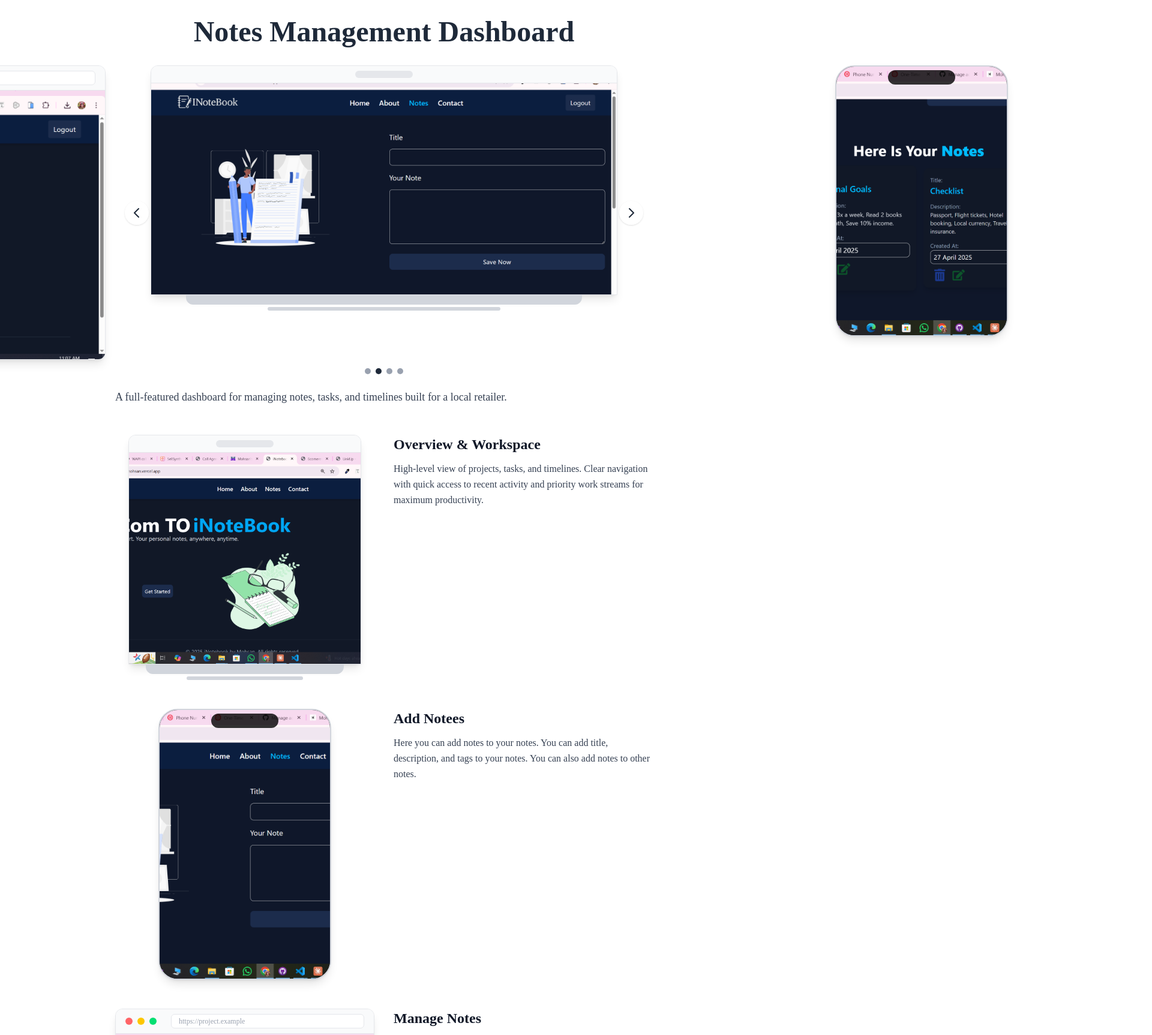
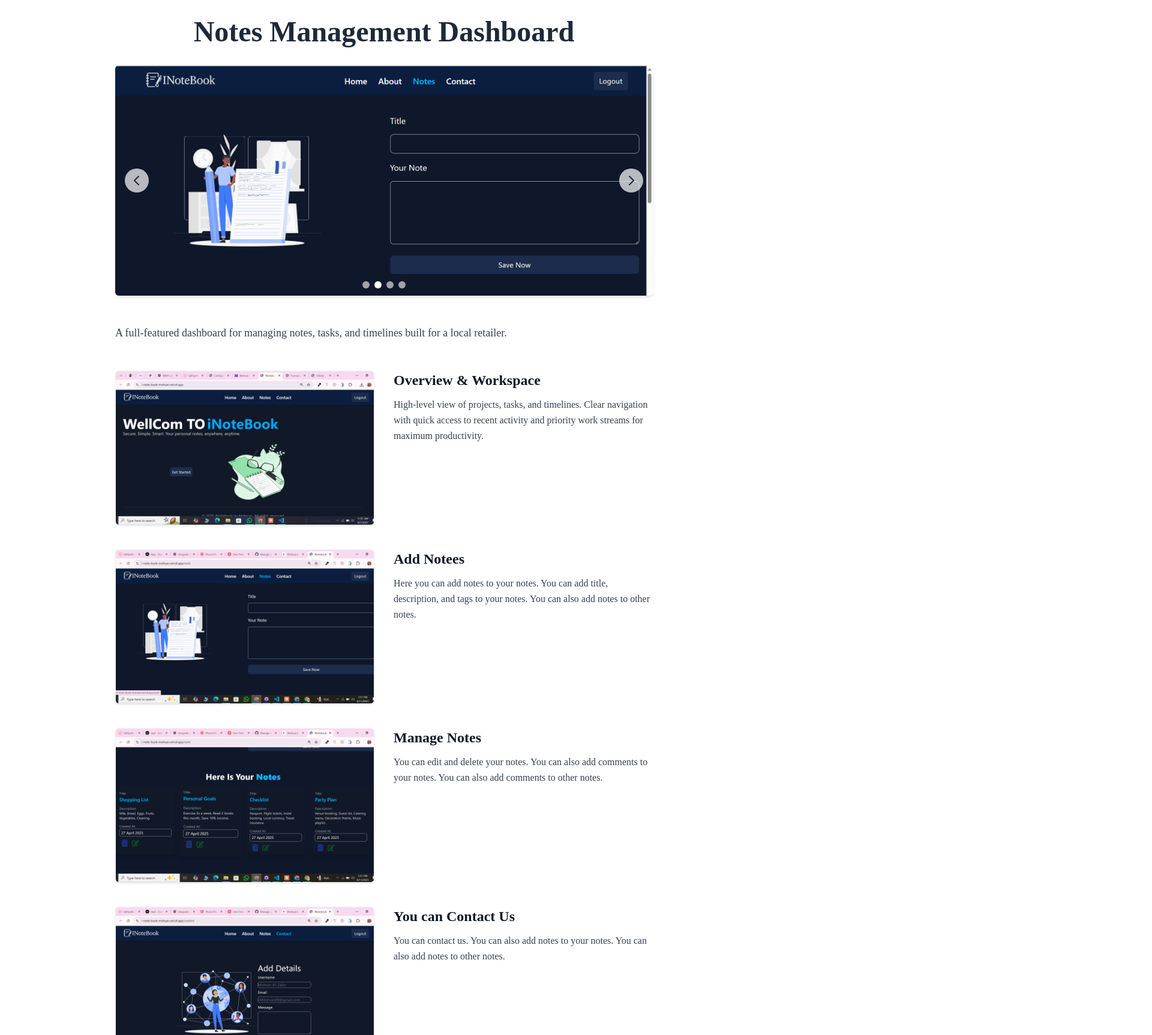
Before and after one commit to Ch-Mohsan/myProfile, a React (Vite) app in the folder frontend/: page /projects/Notes-management-dashboard in a window 1280 px wide. Shown: the part 100-1826 px from the top of the page at 60% size, 1920 px wide, since content can reach past the window. Built offline with nearby package versions, Linux system fonts and the light colour scheme; a web font is replaced by a local one.

Commit message:
Revert "feat(details): mockup-styled project details (browser/laptop/phone fr…"

```diff
--- a/frontend/src/components/MockupFrame.jsx
+++ /dev/null
@@ -1,53 +0,0 @@
-import React from 'react';
-
-function BrowserMockup({ src, alt }) {
-  return (
-    <div className="rounded-xl border border-gray-200 shadow-lg bg-white overflow-hidden">
-      <div className="flex items-center gap-2 px-4 py-2 border-b border-gray-200 bg-gray-50">
-        <span className="w-3 h-3 rounded-full bg-red-400" />
-        <span className="w-3 h-3 rounded-full bg-yellow-400" />
-        <span className="w-3 h-3 rounded-full bg-green-400" />
-        <div className="ml-4 flex-1 h-6 rounded-md bg-white border border-gray-200 text-xs text-gray-400 flex items-center px-3">
-          https://project.example
-        </div>
-      </div>
-      <div className="bg-gray-100">
-        <img src={src} alt={alt} className="w-full h-72 sm:h-80 md:h-[28rem] object-cover" />
-      </div>
-    </div>
-  );
-}
-
-function LaptopMockup({ src, alt }) {
-  return (
-    <div className="relative mx-auto w-full md:w-[90%]">
-      <div className="rounded-t-xl border border-gray-200 shadow-lg bg-white overflow-hidden">
-        <div className="flex items-center gap-2 px-4 py-2 border-b border-gray-200 bg-gray-50">
-          <div className="mx-auto h-3 w-24 rounded-full bg-gray-200" />
-        </div>
-        <div className="bg-gray-100">
-          <img src={src} alt={alt} className="w-full h-64 sm:h-72 md:h-[22rem] object-cover" />
-        </div>
-      </div>
-      <div className="mx-auto h-4 w-[85%] rounded-b-xl bg-gray-300" />
-      <div className="mx-auto mt-1 h-1.5 w-[50%] rounded-full bg-gray-300" />
-    </div>
-  );
-}
-
-function PhoneMockup({ src, alt }) {
-  return (
-    <div className="relative mx-auto w-64 sm:w-72">
-      <div className="rounded-[2rem] border-2 border-gray-300 shadow-lg bg-black overflow-hidden">
-        <div className="absolute top-2 left-1/2 -translate-x-1/2 h-6 w-28 rounded-full bg-black/80 z-10" />
-        <img src={src} alt={alt} className="w-full h-[28rem] object-cover" />
-      </div>
-    </div>
-  );
-}
-
-export default function MockupFrame({ variant = 'browser', src, alt }) {
-  if (variant === 'laptop') return <LaptopMockup src={src} alt={alt} />;
-  if (variant === 'phone') return <PhoneMockup src={src} alt={alt} />;
-  return <BrowserMockup src={src} alt={alt} />;
-}
--- a/frontend/src/pages/ProjectDetails.jsx
+++ b/frontend/src/pages/ProjectDetails.jsx
@@ -1,7 +1,6 @@
 import React, { useEffect, useMemo, useRef, useState } from 'react';
 import { Link, useParams } from 'react-router-dom';
 import { projects } from '../data/projects.js';
-import MockupFrame from '../components/MockupFrame.jsx';
 
 function ProjectDetails() {
   const { slug } = useParams();
@@ -35,22 +34,24 @@
     setCurrentIndex((index + total) % total);
   };
 
-  const variantForIndex = (i) => (i % 3 === 0 ? 'browser' : i % 3 === 1 ? 'laptop' : 'phone');
-
   return (
     <main className="container mx-auto px-6 py-16">
       <div className="max-w-4xl mx-auto">
         <h1 className="text-4xl md:text-5xl font-bold text-gray-800 mb-8 text-center">{project.title}</h1>
 
         {/* Carousel */}
-        <div className="relative mb-12 rounded-md overflow-visible">
+        <div className="relative mb-12 rounded-md shadow-md overflow-hidden">
           <div
             className="flex transition-transform duration-500"
             style={{ transform: `translateX(-${currentIndex * 100}%)` }}
           >
             {project.sections.map((section, idx) => (
-              <div className="min-w-full px-2 sm:px-4" key={section.title + idx}>
-                <MockupFrame variant={variantForIndex(idx)} src={section.image} alt={section.title} />
+              <div className="min-w-full" key={section.title + idx}>
+                <img
+                  src={section.image}
+                  alt={section.title}
+                  className="w-full h-72 sm:h-80 md:h-96 object-cover"
+                />
               </div>
             ))}
           </div>
@@ -59,26 +60,26 @@
           <button
             aria-label="Previous slide"
             onClick={() => goTo(currentIndex - 1)}
-            className="absolute top-1/2 left-2 sm:left-4 -translate-y-1/2 bg-white/80 hover:bg-white p-2 rounded-full z-10 shadow"
+            className="absolute top-1/2 left-4 -translate-y-1/2 bg-white/70 hover:bg-white/90 p-2 rounded-full z-10"
           >
             <svg className="h-6 w-6 text-gray-800" fill="none" stroke="currentColor" viewBox="0 0 24 24" xmlns="http://www.w3.org/2000/svg"><path d="M15 19l-7-7 7-7" strokeLinecap="round" strokeLinejoin="round" strokeWidth="2"></path></svg>
           </button>
           <button
             aria-label="Next slide"
             onClick={() => goTo(currentIndex + 1)}
-            className="absolute top-1/2 right-2 sm:right-4 -translate-y-1/2 bg-white/80 hover:bg-white p-2 rounded-full z-10 shadow"
+            className="absolute top-1/2 right-4 -translate-y-1/2 bg-white/70 hover:bg-white/90 p-2 rounded-full z-10"
           >
             <svg className="h-6 w-6 text-gray-800" fill="none" stroke="currentColor" viewBox="0 0 24 24" xmlns="http://www.w3.org/2000/svg"><path d="M9 5l7 7-7 7" strokeLinecap="round" strokeLinejoin="round" strokeWidth="2"></path></svg>
           </button>
 
           {/* Dots */}
-          <div className="absolute -bottom-6 left-1/2 -translate-x-1/2 flex gap-2 z-10">
+          <div className="absolute bottom-3 left-1/2 -translate-x-1/2 flex gap-2 z-10">
             {project.sections.map((_, i) => (
               <button
                 key={i}
                 aria-label={`Go to slide ${i + 1}`}
                 onClick={() => goTo(i)}
-                className={`w-2.5 h-2.5 rounded-full ${i === currentIndex ? 'bg-gray-800' : 'bg-gray-400'} hover:bg-gray-700`}
+                className={`w-3 h-3 rounded-full ${i === currentIndex ? 'bg-white' : 'bg-white/60'} hover:bg-white`}
               />
             ))}
           </div>
@@ -90,11 +91,11 @@
         </div>
 
         {/* Sections with descriptions */}
-        <section className="mt-12 space-y-12">
+        <section className="mt-12 space-y-10">
           {project.sections.map((section, idx) => (
             <article key={section.title + idx} className="grid md:grid-cols-2 gap-6 md:gap-8 items-start">
-              <div>
-                <MockupFrame variant={variantForIndex(idx + 1)} src={section.image} alt={section.title} />
+              <div className="rounded-md overflow-hidden shadow-sm border border-gray-100">
+                <img src={section.image} alt={section.title} className="w-full h-56 sm:h-64 object-cover" />
               </div>
               <div>
                 <h3 className="text-2xl font-semibold text-gray-900 mb-3">{section.title}</h3>
```
